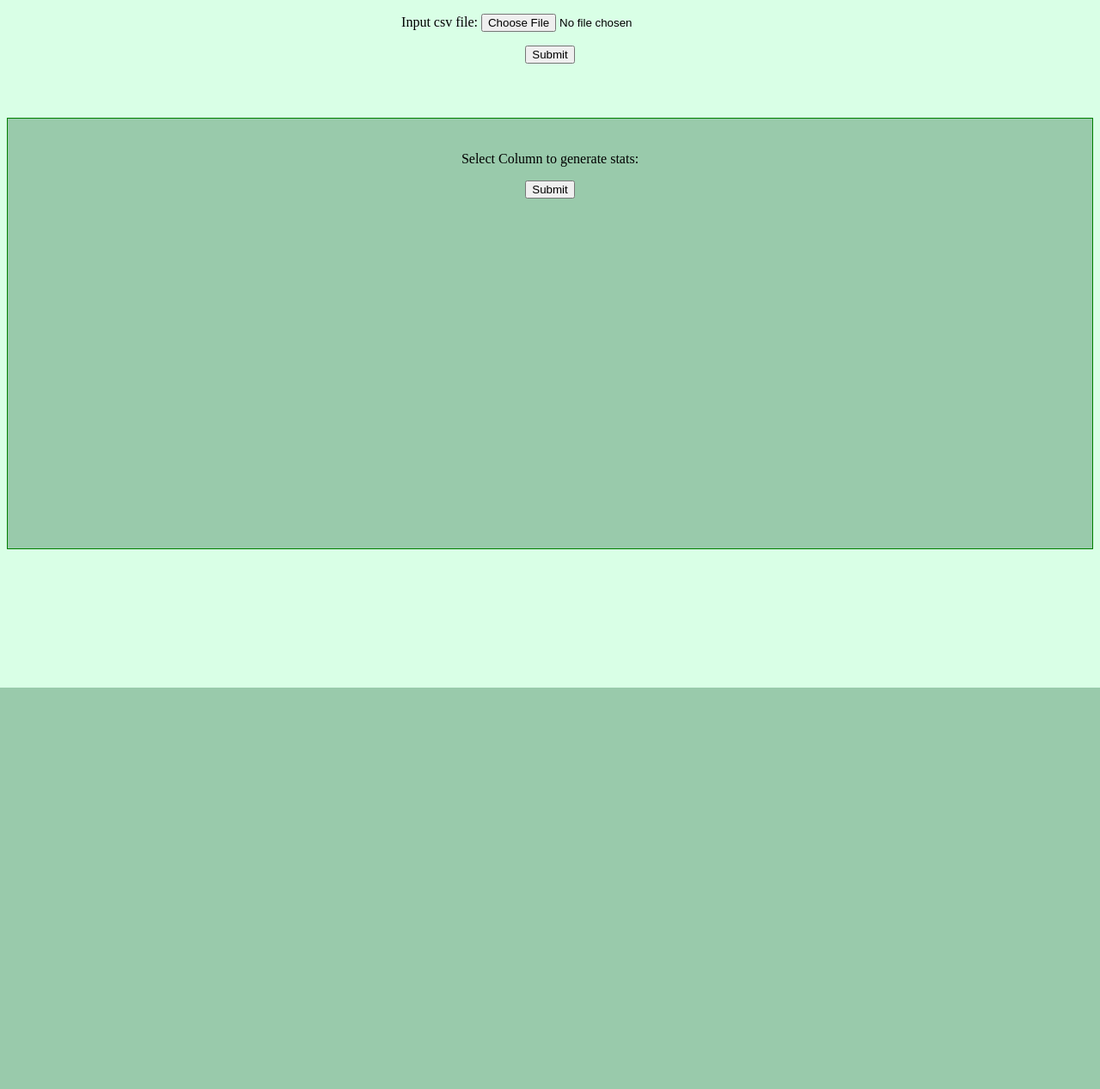
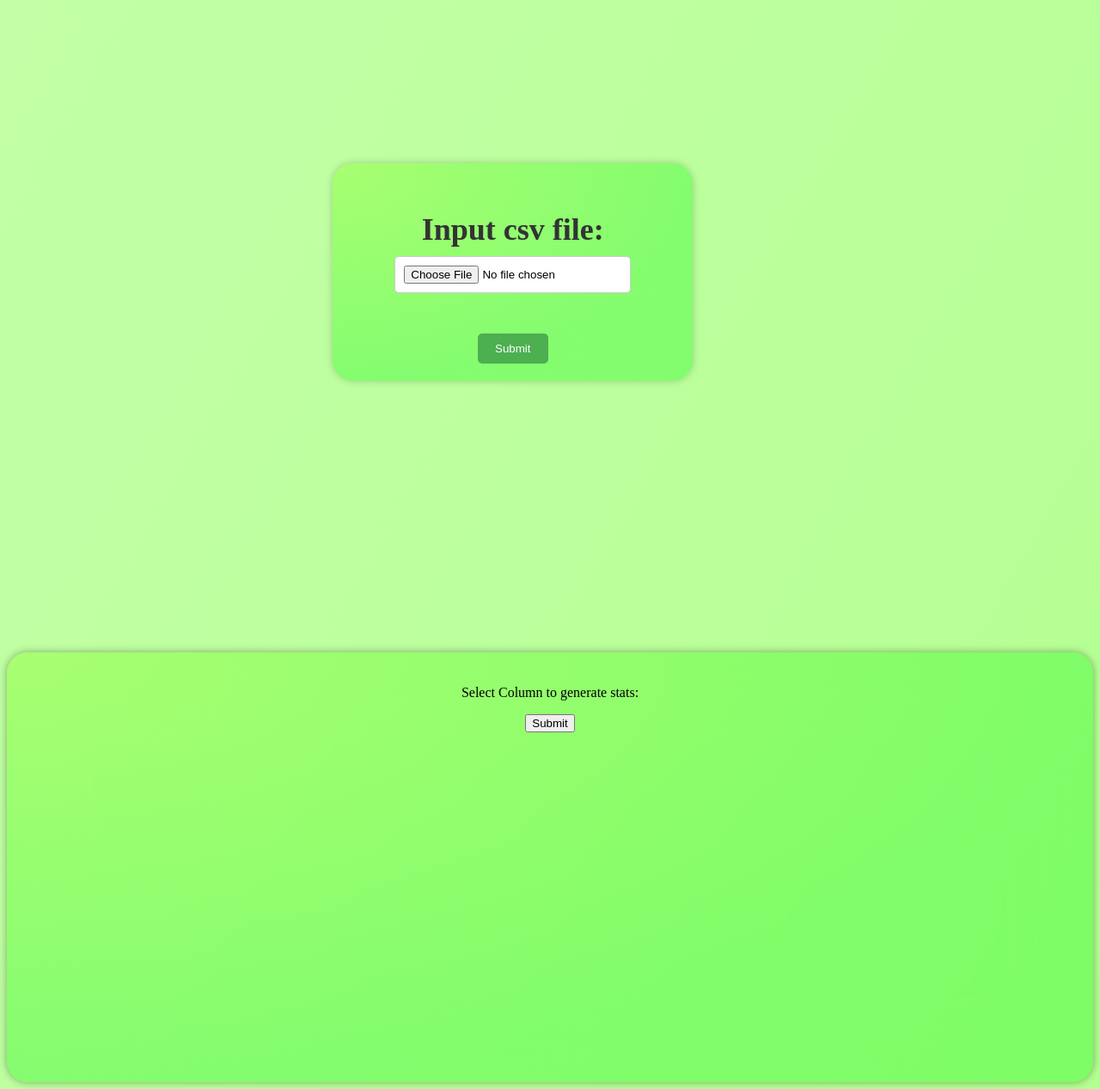
Before and after one commit to Kunal-Shaw-097/CSV_summary, a Django app: template main/templates/index.html in a window 1280 px wide. Shown: the whole page at 86% size. Before the commit the page ends 800 px from the top, so only its background shows below. Run offline with Django 5.2, Linux system fonts and the light colour scheme; the template is opened without the code that fills it: values that come from a table or form of the project are taken from there, others are empty; parts of the project's set-up code (start-up, migrations or seed data) failed here and were passed over.

Commit message:
front-end finalized

```diff
--- a/main/static/css/styles.css
+++ b/main/static/css/styles.css
@@ -1,14 +1,49 @@
-body{
-    background: rgba(0,255,89,0.15);
+/* body{
+    background: radial-gradient(
+      100% 100% at 0% 0%,
+      rgba(115, 255, 0, 0.3) 0%,
+      rgba(2, 247, 2, 0.3) 100%
+    );
+} */
+
+
+body {
+    background: linear-gradient(120deg, rgba(115, 255, 50, 0.2), rgba(115, 255, 50, 0.35), rgba(115, 255, 50, 0.45), rgba(115, 255, 50, 0.6));
+    background-size: 400% 400%;
+    animation: gradient 15s ease infinite;
+}
+
+@keyframes gradient {
+    0% {
+        background-position: 0% 50%;
+    }
+    50% {
+        background-position: 100% 50%;
+    }
+    100% {
+        background-position: 0% 50%;
+    }
+}
+
+.err_msg{
+    color: red;
+    text-align: center;
 }
 
 .main_container{
-    border : 1px solid;
-    border-color: #008000;
     min-height: 500px;
     margin-top: 5% ;
-    background-color: rgba(1, 75, 27, 0.295);
     overflow: scroll;
+    box-shadow: 0px 0px 10px rgba(0, 0, 0, 0.35);
+    border: 0px none rgba(100, 100, 100, 0);
+    border-radius: 24px;
+    background: radial-gradient(
+      100% 100% at 0% 0%,
+      rgba(115, 255, 0, 0.3) 0%,
+      rgba(2, 247, 2, 0.3) 100%
+    );
+    background-blend-mode: normal;
+    backdrop-filter: blur(42px);
 }
 
 #table_title{
@@ -104,6 +139,56 @@ body{
     background-color: #ddd;
 }
 
+#csv_form {
+    padding: 20px;
+    width: 30%;
+    margin: 15% 20% 25% 30%;
+    box-shadow: 0px 0px 10px rgba(0, 0, 0, 0.2);
+    font-size: 36px;
+    border: 0px none rgba(100, 100, 100, 0);
+    border-radius: 24px;
+    background: radial-gradient(
+      100% 100% at 0% 0%,
+      rgba(115, 255, 0, 0.3) 0%,
+      rgba(2, 247, 2, 0.3) 100%
+    );
+    background-blend-mode: normal;
+    backdrop-filter: blur(42px);
+}
+
+#csv_form label {
+    color: #333;
+    display: block;
+    margin-bottom: 10px;
+    font-weight: bold;
+}
+
+#csv_form input[type="file"] {
+    display: block;
+    margin: 0 auto 20px;
+    padding: 10px;
+    border: 1px solid #ccc;
+    border-radius: 5px;
+    background-color: #fff;
+    cursor: pointer;
+}
+
+#csv_form input[type="submit"] {
+    background-color: #4CAF50;
+    color: white;
+    border: none;
+    padding: 10px 20px;
+    text-align: center;
+    text-decoration: none;
+    display: inline-block;
+    border-radius: 5px;
+    cursor: pointer;
+}
+
+#csv_form input[type="submit"]:hover {
+    background-color: #45a049;
+}
+
 #plot{
     text-align: center;
 }
--- a/main/templates/index.html
+++ b/main/templates/index.html
@@ -25,7 +25,7 @@
 
     {% if column_form %}
     <div class="main_container">
-        <form method="POST" id="stats_form" enctype="multipart/form-data" action="{% url 'main:get_stats' %}">
+        <form method="POST" id="stats_form" enctype="multipart/form-data" action="{% url 'main:get_stats' %}#stats_form">
             {% csrf_token %}
             {{ column_form.as_p }}
         <input type="submit" value="Submit">
@@ -35,8 +35,18 @@
         <div class="stats_block">
                 {{ key }} :
                     <ul>
-                    {% for key1,value1 in value.items %}
+                   {% for key1,value1 in value.items %}
+                        {%  if not forloop.last %}
                         <li>{{ key1 }} : {{ value1 }}</li>
+                        {% elif forloop.last and value1%}
+                            <p class="err_msg" >Missing values in this columns.Lets handle them!!</p>
+                            <form method="POST" id="missing_value_form" enctype="multipart/form-data" action="{% url 'main:handle_missing_values' %}#stats_form">
+                                {% csrf_token %}
+                                {{ missing_value_form.as_p }}
+                                <input type="hidden" name="column_name_for_imputation" value="{{ key }}">
+                                <input type="submit" value="Apply">
+                            </form>
+                        {% endif %}
                     {% endfor %}
                     </ul>
         </div>
@@ -46,12 +56,14 @@
 
     {% if axis_select %}
     <div class="main_container">
-        <form method="POST" id="plot_form" enctype="multipart/form-data" action="{% url 'main:generate_plots' %}">
+        <form method="POST" id="plot_form" enctype="multipart/form-data" action="{% url 'main:generate_plots' %}#plot_form">
             {% csrf_token %}
             {{ axis_select.as_p }}
         <input type="submit" value="Submit">
         </form>
-
+        {% if null_values %}
+        <p class="err_msg"> Column contains Null values.</p>
+        {% endif %}
         {% if plot %}
             {{ plot|safe }}
         {% endif %}
```
